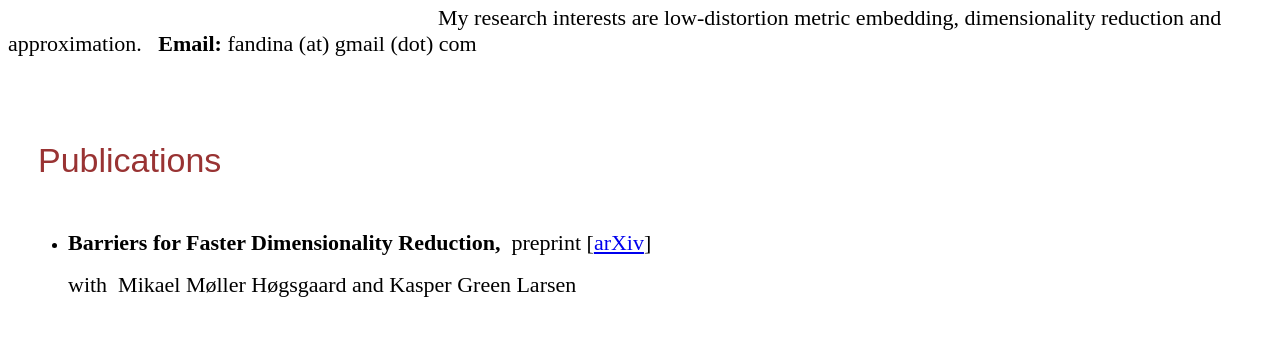
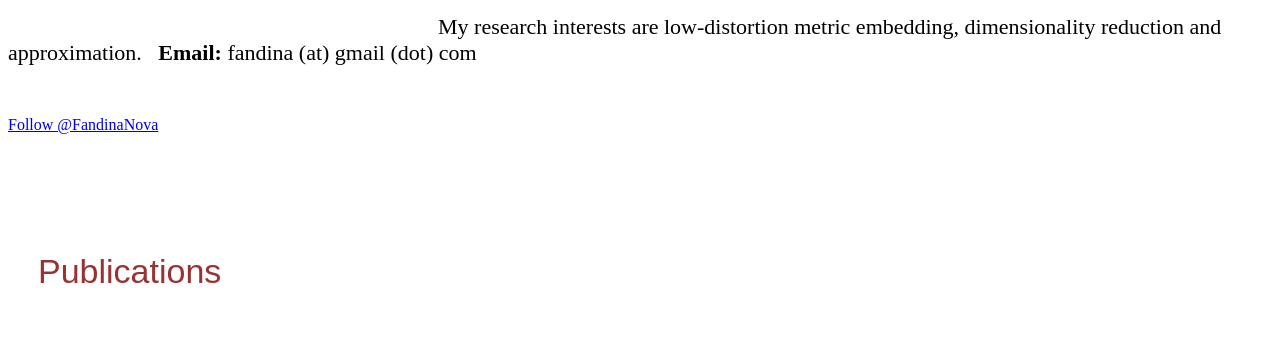
Before and after one commit to ofandina/fandina.github.io, a plain HTML site: page index.html in a window 1280 px wide. Shown: the part 426-764 px from the top of the page. Drawn offline with Linux system fonts and the light colour scheme; a script that the page names is missing.

Commit message:
twitter button, added

```diff
--- a/index.html
+++ b/index.html
@@ -62,6 +62,12 @@ of the Hebrew University, under the guidance of <a href="http://www.cs.huji.ac.i
 <p> <span style="font-size:22px"> My research interests are low-distortion metric embedding, dimensionality reduction and approximation. &nbsp;<strong> Email: </strong>fandina (at) gmail (dot) com </p>
 
  <!-- I have a B.Sc in Mathematics and an M.Sc in Computer Science, both from <a  href="https://in.bgu.ac.il/en/Pages/default.aspx">Ben Gurion University of the Negev.</a> -->
+
+ <p>&nbsp;</p>
+ <a href="https://twitter.com/FandinaNova?ref_src=twsrc%5Etfw" class="twitter-follow-button" data-size="large" data-show-screen-name="false" data-show-count="false">Follow @FandinaNova</a><script async src="https://platform.twitter.com/widgets.js" charset="utf-8"></script>
+ <p>&nbsp;</p>
+
+
 
  </span></p>
 
```
